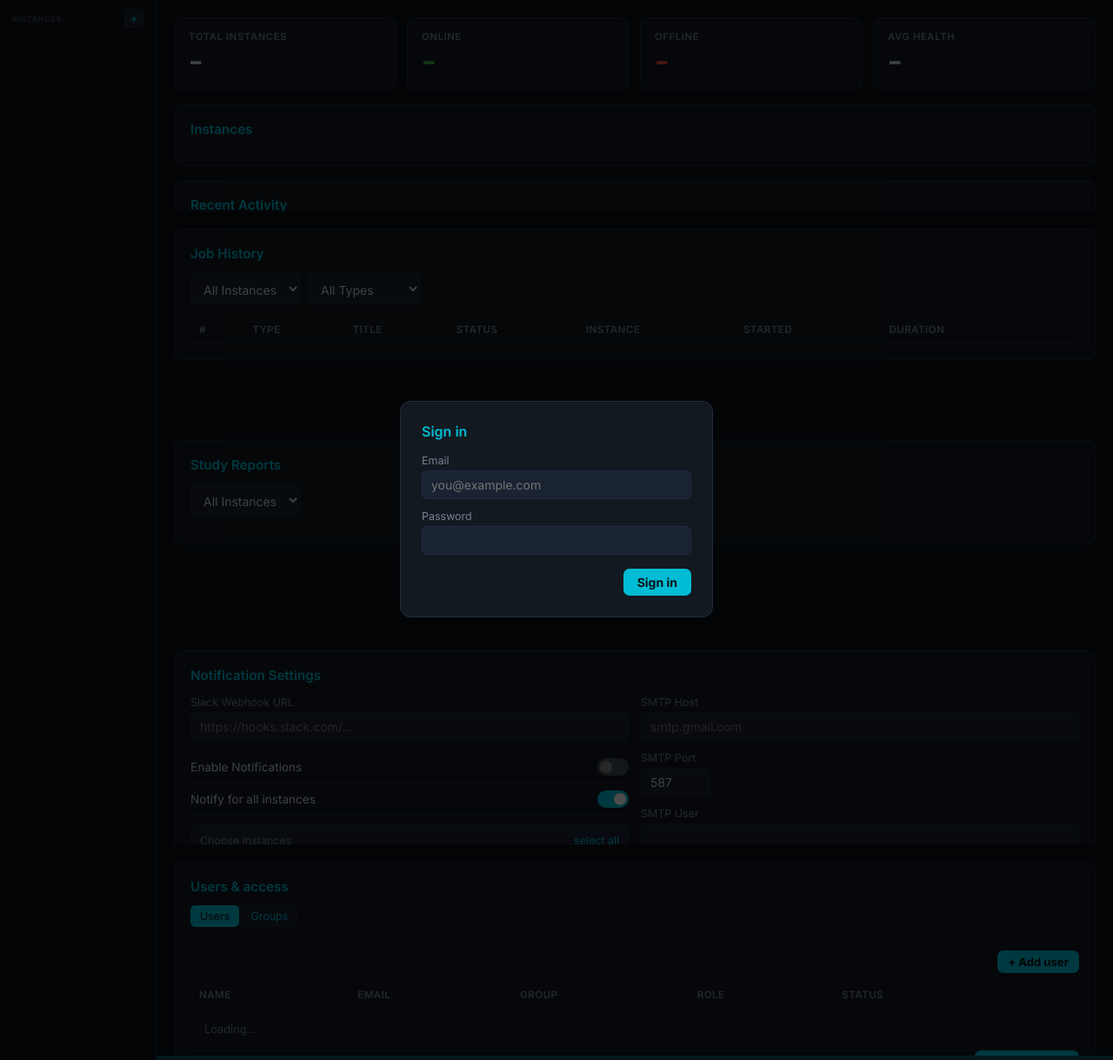
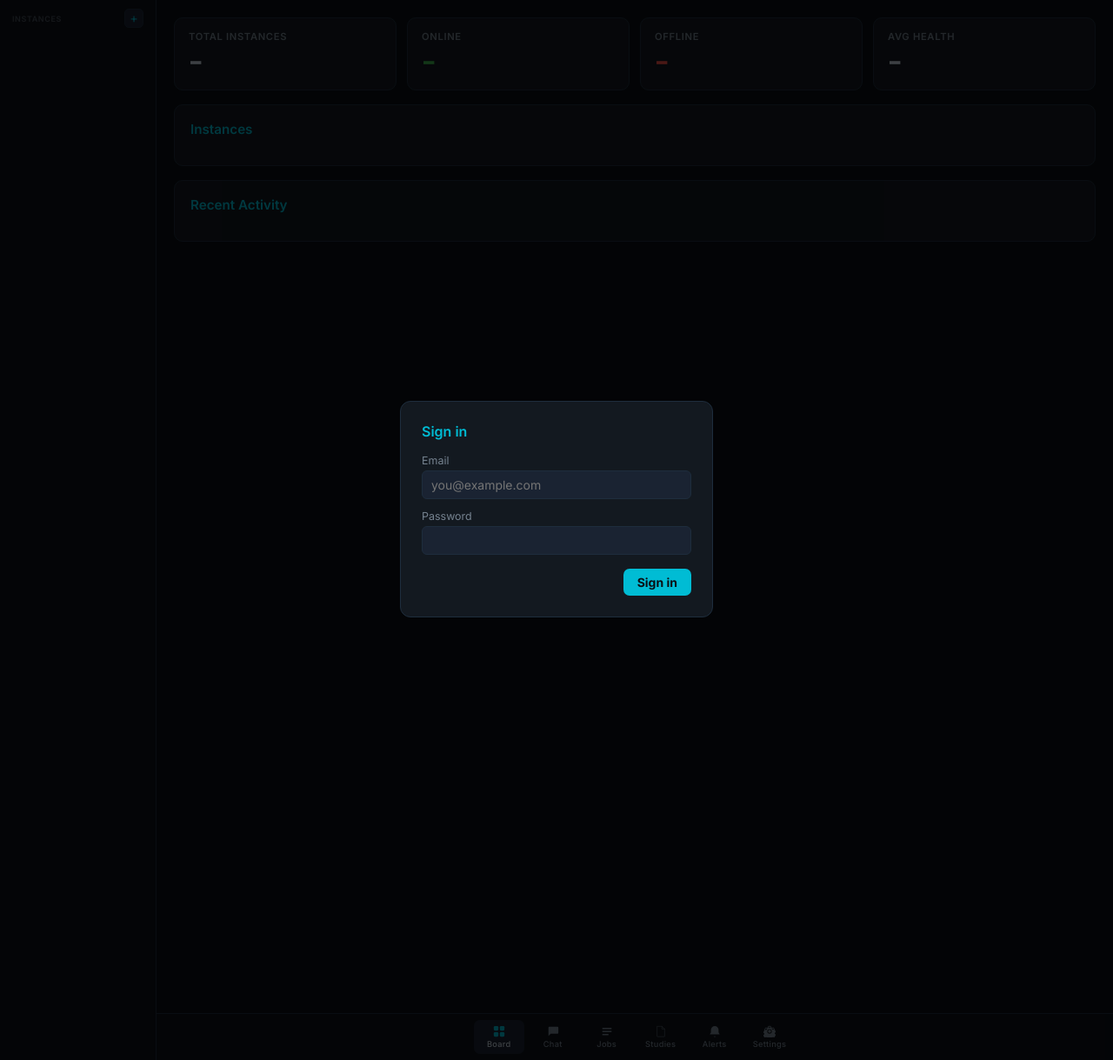
Before and after one commit to vvethas/Linux-AI-agent, a Flask app: page / in a window 1280 px wide. Shown: the part 48-1267 px from the top of the page at 87% size. Run offline with Flask 3, Linux system fonts and the light colour scheme; lists and menus that the app fills with data are empty; parts of the project's set-up code (start-up, migrations or seed data) failed here and were passed over.

Commit message:
fix: tab-rendering regression, restructure alerts/settings tabs, make nav always visible
Root cause: Missing `.hidden` CSS class definition — the switchTab() JS
toggled a `hidden` class on tab panels but no corresponding CSS rule
existed, so all panels remained visible regardless of active tab.

Also:
- Moved Active Alerts panel to the Alerts tab (was on Dashboard)
- Moved Notification Settings + Schedule to the Settings tab
- Added loadActiveAlerts() to fetch from /api/alerts/active
- Made bottom nav permanently visible (removed hover-reveal behavior)

```diff
--- a/web/templates/index.html
+++ b/web/templates/index.html
@@ -9,6 +9,7 @@
 <link href="https://fonts.googleapis.com/css2?family=Inter:wght@400;500;600;700&family=JetBrains+Mono:wght@400;500&display=swap" rel="stylesheet">
 <style>
 /* ── Reset & base ── */
+.hidden{display:none!important}
 *{box-sizing:border-box;margin:0;padding:0}
 :root{
   --app-bg:#0b0f14;
@@ -60,10 +61,10 @@ code,pre{font-family:'JetBrains Mono',ui-monospace,monospace}
 .instance-item:hover .inst-actions-wrap{opacity:1}
 .icon-btn{background:none;color:var(--text-sec);font-size:.75rem;padding:2px 4px;border-radius:4px;border:1px solid transparent}
 .icon-btn:hover{color:var(--text);border-color:var(--border);background:var(--card-bg)}
-/* ── Hover-reveal bottom nav ── */
+/* ── Bottom nav (always visible) ── */
 .hover-nav-wrap{flex-shrink:0}
-.hover-strip{height:4px;background:#00bcd4;opacity:.4;transition:opacity .25s ease;cursor:default}
-.hover-nav{height:0;overflow:hidden;background:var(--sidebar-bg);display:flex;align-items:center;justify-content:center;gap:4px;border-top:1px solid var(--border);transition:height .25s ease}
+.hover-strip{display:none}
+.hover-nav{height:54px;overflow:visible;background:var(--sidebar-bg);display:flex;align-items:center;justify-content:center;gap:4px;border-top:1px solid var(--border)}
 .tab-nav-btn{background:none;border:1px solid transparent;color:var(--text-sec);padding:5px 10px;border-radius:7px;display:flex;flex-direction:column;align-items:center;gap:2px;cursor:pointer;transition:.15s;min-width:58px}
 .tab-nav-btn:hover{color:var(--text);background:var(--surface)}
 .tab-nav-btn.active{background:#1a2332}
@@ -369,10 +370,6 @@ table.jobs-table{width:100%;border-collapse:collapse;font-size:.83rem}
             <h2>Recent Activity</h2>
             <div id="activityFeed"></div>
           </div>
-          <div class="panel">
-            <h2>Active Alerts</h2>
-            <div id="activeAlertsPanel"></div>
-          </div>
         </div>
 
         <!-- Chat tab -->
@@ -435,6 +432,14 @@ table.jobs-table{width:100%;border-collapse:collapse;font-size:.83rem}
 
         <!-- Alerts tab -->
         <div id="tab-alerts" class="hidden full-view">
+          <div class="panel">
+            <h2>Active Alerts</h2>
+            <div id="activeAlertsPanel"><div class="muted">No active alerts.</div></div>
+          </div>
+        </div>
+
+        <!-- Settings tab -->
+        <div id="tab-settings" class="hidden full-view">
           <div class="panel">
             <h2>Notification Settings</h2>
             <div class="settings-grid">
@@ -512,10 +517,6 @@ table.jobs-table{width:100%;border-collapse:collapse;font-size:.83rem}
               <div id="schedResult" class="muted" style="margin-top:8px"></div>
             </div>
           </div>
-        </div>
-
-        <!-- Settings tab (Users & access) -->
-        <div id="tab-settings" class="hidden full-view">
           <div class="panel">
             <div style="display:flex;align-items:center;justify-content:space-between;margin-bottom:12px">
               <h2 style="margin-bottom:0">Users &amp; access</h2>
@@ -843,8 +844,8 @@ function switchTab(name) {
   });
   if (name === 'jobs') loadJobs();
   if (name === 'studies') loadStudies();
-  if (name === 'alerts') { loadNotifyConfig(); loadNotifySubscriptions(); }
-  if (name === 'settings') loadUsersAndGroups();
+  if (name === 'alerts') loadActiveAlerts();
+  if (name === 'settings') { loadNotifyConfig(); loadNotifySubscriptions(); loadUsersAndGroups(); }
 }
 
 // ── Mode toggle ────────────────────────────────────────────────────────────
@@ -1179,6 +1180,12 @@ async function loadDashboard() {
   renderActiveAlerts(d.active_alerts || []);
 }
 
+function loadActiveAlerts() {
+  fetch('/api/alerts/active').then(r => r.json()).then(d => {
+    renderActiveAlerts(d.alerts || []);
+  }).catch(() => {});
+}
+
 function renderActiveAlerts(alerts) {
   const el = document.getElementById('activeAlertsPanel');
   if (!alerts.length) {
@@ -1885,26 +1892,9 @@ function fmtDuration(secs) {
 function esc(s) { return String(s || '').replace(/&/g, '&amp;').replace(/</g, '&lt;').replace(/>/g, '&gt;').replace(/"/g, '&quot;').replace(/'/g, '&#39;'); }
 function fmtDate(iso) { if (!iso) return '\u2013'; try { return new Date(iso).toLocaleString(); } catch { return iso; } }
 
-// ── Hover nav ─────────────────────────────────────────────────────────────────
+// ── Hover nav (static – always visible, no show/hide behavior) ──────────────
 function initHoverNav() {
-  const wrap = document.getElementById('hoverNavWrap');
-  const strip = document.getElementById('hoverStrip');
-  const nav = document.getElementById('hoverNav');
-  let leaveTimer = null;
-  strip.addEventListener('mouseenter', () => {
-    clearTimeout(leaveTimer);
-    strip.style.opacity = '1';
-    nav.style.height = '54px';
-  });
-  nav.addEventListener('mouseenter', () => {
-    clearTimeout(leaveTimer);
-  });
-  wrap.addEventListener('mouseleave', () => {
-    leaveTimer = setTimeout(() => {
-      strip.style.opacity = '0.4';
-      nav.style.height = '0';
-    }, 400);
-  });
+  // Bottom nav is always visible; no hover behavior needed.
 }
 
 // ── Keyboard shortcuts ────────────────────────────────────────────────────────
```
